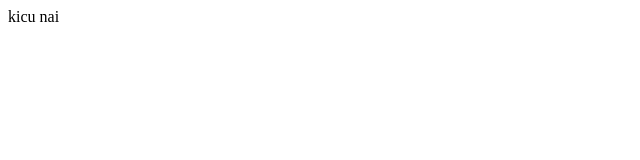
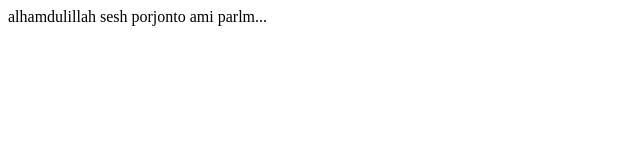
Before and after one commit to jonycmtt/git, a plain HTML site: page about.html in a window 1280 px wide. Shown: the whole page, without its empty margins (0-640 px from the left). Drawn offline with Linux system fonts and the light colour scheme.

Commit message:
alhadmulillah 2

```diff
--- a/about.html
+++ b/about.html
@@ -7,6 +7,6 @@
     <title>about section</title>
   </head>
   <body>
-    kicu nai
+    alhamdulillah sesh porjonto ami parlm...
   </body>
 </html>
```
